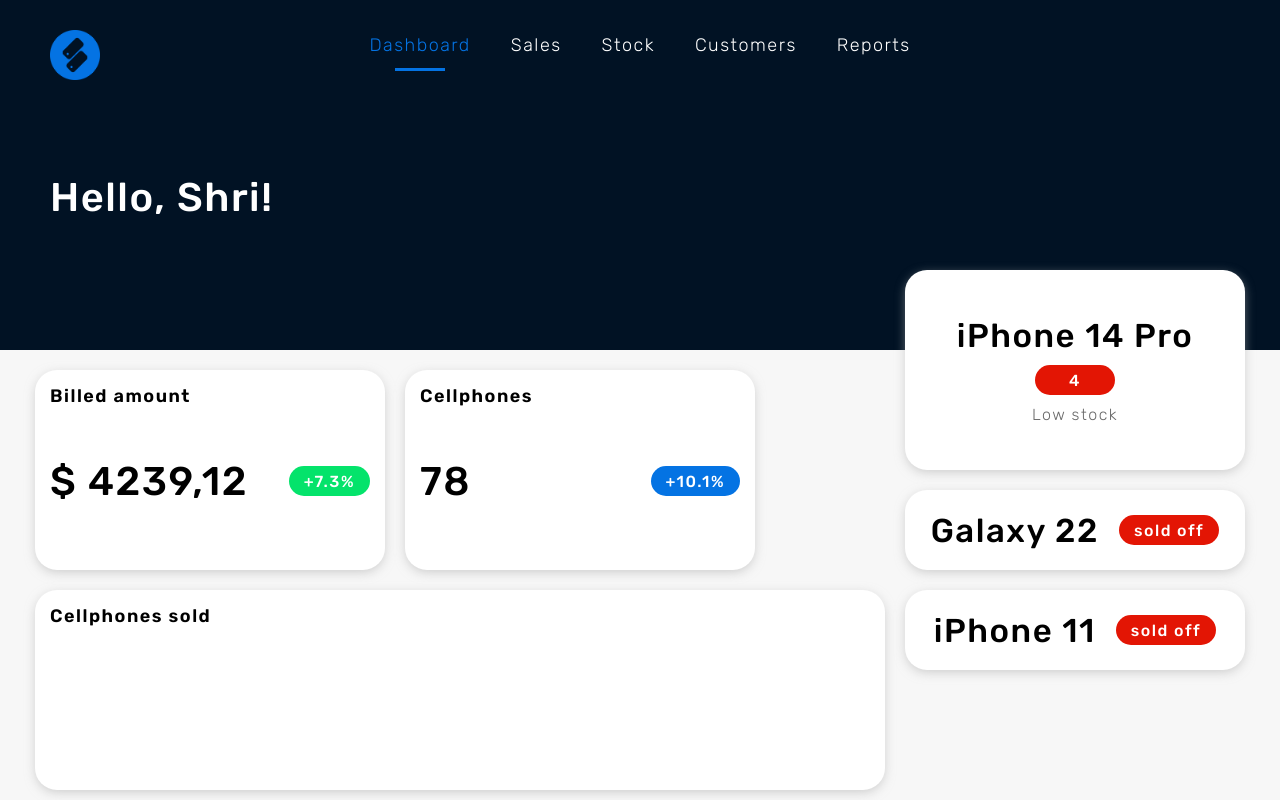
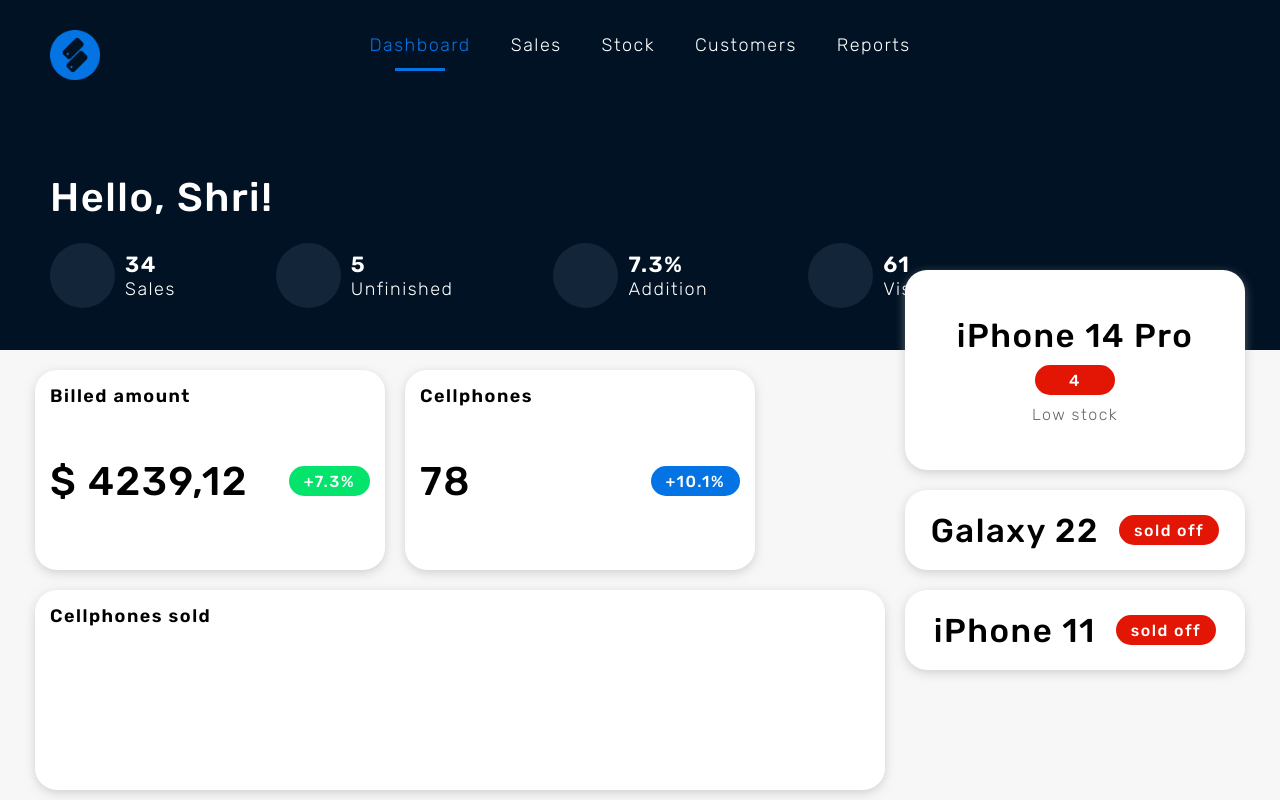
Before and after one commit to EdsonnOliveira/shricell, a Next.js app: page /dashboard in a window 1280 px wide. Built offline with nearby package versions, Linux system fonts and the light colour scheme.

Commit message:
Added itemsPreview in header

```diff
--- a/src/pages/dashboard/index.tsx
+++ b/src/pages/dashboard/index.tsx
@@ -1,6 +1,8 @@
 import React from "react";
-import { TR } from "~/atomic/constants/table";
+
+import { TR } from "@atomic/constants/table";
 import { green } from "@atomic/constants/colors";
+import { HeaderItemsPreview } from "@atomic/constants/header";
 
 import View from "./view";
 
@@ -69,11 +71,35 @@ const latestSales: TR[] = [
     },
 ]
 
+const itemsPreview: HeaderItemsPreview[] = [
+    {
+        icon: '',
+        title: 'Sales',
+        value: '34'
+    },
+    {
+        icon: '',
+        title: 'Unfinished',
+        value: '5'
+    },
+    {
+        icon: '',
+        title: 'Addition',
+        value: '7.3%'
+    },
+    {
+        icon: '',
+        title: 'Visits',
+        value: '61'
+    },
+]
+
 const Dashboard: React.FC = ({
 }) => {
     return (
         <View
             latestSales={latestSales}
+            itemsPreview={itemsPreview}
         />
     )
 }
--- a/src/pages/dashboard/models.tsx
+++ b/src/pages/dashboard/models.tsx
@@ -1,5 +1,7 @@
-import { TR } from "~/atomic/constants/table";
+import { TR } from "@atomic/constants/table";
+import { HeaderItemsPreview } from "@atomic/constants/header";
 
 export interface ViewProps {
     latestSales: TR[]
+    itemsPreview: HeaderItemsPreview[]
 }
--- a/src/pages/dashboard/view.tsx
+++ b/src/pages/dashboard/view.tsx
@@ -13,13 +13,14 @@ import useMediaQuery from "@hooks/useMediaQuery";
 import { ViewProps } from "./models";
 
 const View: React.FC<ViewProps> = ({
-    latestSales
+    latestSales,
+    itemsPreview
 }) => (
     <>
         <Head>
             <title>Dashboard - ShriCell</title>
         </Head>
-        <Header />
+        <Header itemsPreview={itemsPreview} />
         <main className="main">
             <BoxCommon
                 flex={useMediaQuery('(max-width: 1100px)') ? 'unset' : '1'}
```
